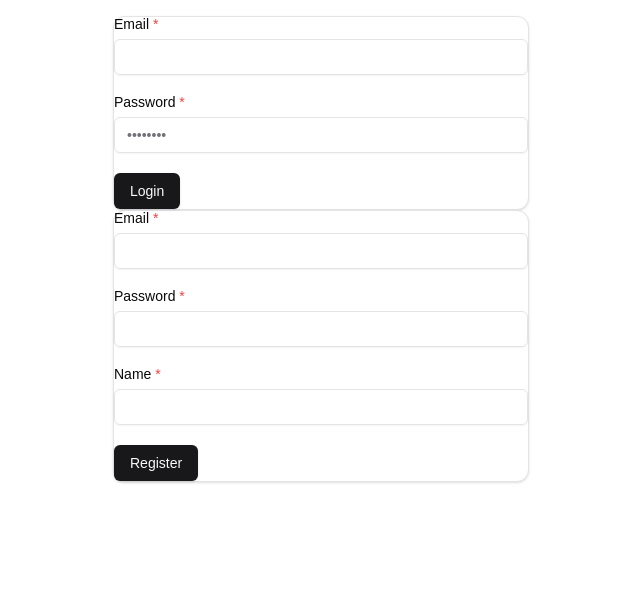
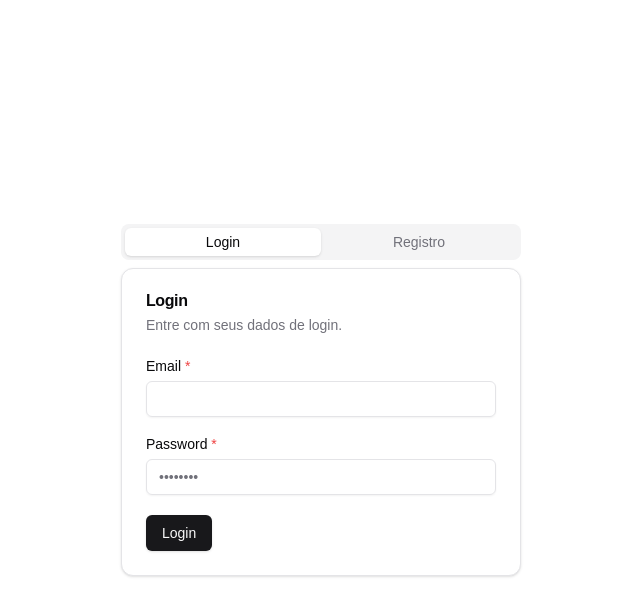
Before and after one commit to freecorps/pulse, a Next.js app: page /auth in a window 1280 px wide. Shown: the top 616 px of the page, without its empty margins (319-959 px from the left). Built offline with nearby package versions, Linux system fonts and the light colour scheme.

Commit message:
Mudança da navbar e da tela de login

```diff
--- a/app/auth/page.tsx
+++ b/app/auth/page.tsx
@@ -4,8 +4,16 @@ import { OAuthProvider } from "appwrite";
 import { useAuthStore } from "../stores/AuthStore";
 import { z } from "zod";
 import AutoForm, { AutoFormSubmit } from "@/components/ui/auto-form";
-import { Card } from "@/components/ui/card";
+import {
+  Card,
+  CardContent,
+  CardDescription,
+  CardTitle,
+  CardHeader,
+  CardFooter,
+} from "@/components/ui/card";
 import { toast } from "sonner";
+import { Tabs, TabsContent, TabsList, TabsTrigger } from "@/components/ui/tabs";
 
 export default function AuthPage() {
   const { login, register, loading, user, loginWithOAuth, logout, error } =
@@ -36,8 +44,19 @@ export default function AuthPage() {
   }
 
   return (
-    <div className="container mx-auto p-4 max-w-md">
+    <div className="flex items-center justify-center min-h-screen">
+      <Tabs defaultValue="login" className="w-[400px]">
+        <TabsList className="grid w-full grid-cols-2">
+          <TabsTrigger value="login">Login</TabsTrigger>
+          <TabsTrigger value="register">Registro</TabsTrigger>
+        </TabsList>
+        <TabsContent value="login">
           <Card>
+            <CardHeader>
+              <CardTitle>Login</CardTitle>
+              <CardDescription>Entre com seus dados de login.</CardDescription>
+            </CardHeader>
+            <CardContent className="space-y-2">
               <AutoForm
                 formSchema={loginSchema}
                 fieldConfig={{
@@ -58,8 +77,18 @@ export default function AuthPage() {
               >
                 <AutoFormSubmit>Login</AutoFormSubmit>
               </AutoForm>
+            </CardContent>
           </Card>
+        </TabsContent>
+        <TabsContent value="register">
           <Card>
+            <CardHeader>
+              <CardTitle>Registro</CardTitle>
+              <CardDescription>
+                Crie sua conta preenchendo o formulário.
+              </CardDescription>
+            </CardHeader>
+            <CardContent className="space-y-2">
               <AutoForm
                 formSchema={registerSchema}
                 onSubmit={({ email, password, name }) => {
@@ -70,9 +99,12 @@ export default function AuthPage() {
                   }
                 }}
               >
-          <AutoFormSubmit>Register</AutoFormSubmit>
+                <AutoFormSubmit>Registrar</AutoFormSubmit>
               </AutoForm>
+            </CardContent>
           </Card>
+        </TabsContent>
+      </Tabs>
     </div>
   );
 }
--- a/components/navbar.tsx
+++ b/components/navbar.tsx
@@ -22,15 +22,15 @@ export default function Navbar() {
   const { user, logout } = useAuthStore();
 
   return (
-    <header className="fixed top-0 left-0 right-0 h-20 z-50 bg-background/95 backdrop-blur supports-[backdrop-filter]:bg-background/60">
+    <header className="fixed top-0 left-0 right-0 h-12 z-50 bg-background/95 backdrop-blur supports-[backdrop-filter]:bg-background/60">
       <div className="container h-full mx-auto px-4">
         <div className="flex items-center justify-between h-full">
-          <Link href="/" className="flex items-center" prefetch={false}>
-            <MountainIcon className="h-6 w-6" />
-            <span className="sr-only">Pulse</span>
-          </Link>
-          <nav className="hidden lg:flex items-center">
-            <Card className="flex items-center gap-1 p-1">
+          <div className="flex items-center gap-4">
+            <Link href="/" className="flex items-center" prefetch={false}>
+              <MountainIcon className="h-6 w-6" />
+              <span className="sr-only">Pulse</span>
+            </Link>
+            <nav className="hidden lg:flex items-center gap-4">
               {["Home", "News", "Forum", "Games", "Premium"].map((item) => (
                 <Link
                   key={item}
@@ -40,8 +40,8 @@ export default function Navbar() {
                   <Button variant="ghost">{item}</Button>
                 </Link>
               ))}
-            </Card>
-          </nav>
+            </nav>
+          </div>
           <div className="flex items-center gap-4">
             {user ? (
               <>
```
Also changed, not shown: package.json (+11 -11 lines), 1 other file (tests, documents, lock files or other folders). Lines whose indentation alone changed are shown as unchanged.
